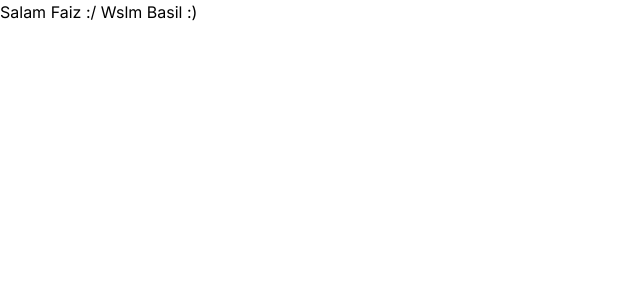
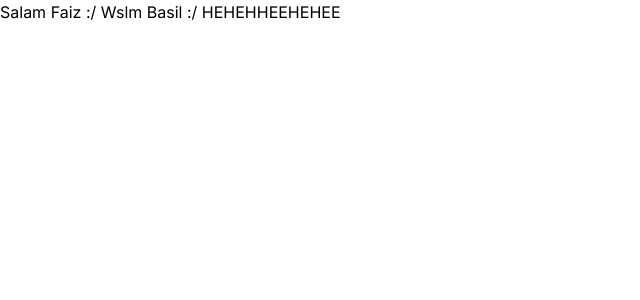
Before and after one commit to Muslims-in-Tech-MIT/muslims-in-tech-landing, a Next.js app: page / in a window 1280 px wide. Shown: the top 300 px of the page, without its empty margins (0-640 px from the left). Built offline with nearby package versions, Linux system fonts and the light colour scheme.

Commit message:
New Feature

```diff
--- a/app/page.tsx
+++ b/app/page.tsx
@@ -4,7 +4,8 @@ export default function Home() {
   return (
     <main>
       Salam Faiz :/
-      Wslm Basil :)
+      Wslm Basil :/
+      HEHEHHEEHEHEE
     </main>
   );
 }
```
